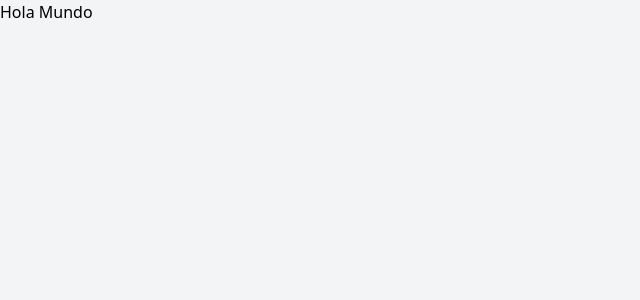
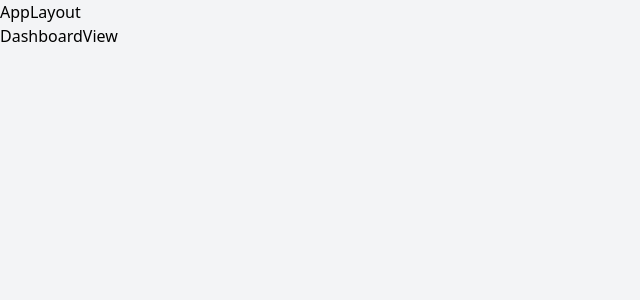
Before and after one commit to GenerationMilton/React-client-upTask-frontend-13-ts-, a React (Vite) app: page / in a window 1280 px wide. Shown: the top 300 px of the page, without its empty margins (0-640 px from the left). Built offline with nearby package versions, Linux system fonts and the light colour scheme.

Commit message:
frontend-application :sparkles: Creating the router

```diff
--- a/package.json
+++ b/package.json
@@ -11,7 +11,8 @@
   },
   "dependencies": {
     "react": "^19.2.0",
-    "react-dom": "^19.2.0"
+    "react-dom": "^19.2.0",
+    "react-router-dom": "^7.13.0"
   },
   "devDependencies": {
     "@eslint/js": "^9.39.1",
--- /dev/null
+++ b/src/layouts/AppLayout.tsx
@@ -0,0 +1,11 @@
+import { Outlet } from "react-router-dom"
+
+export default function AppLayout() {
+  return (
+    <>
+        <div>AppLayout</div>
+
+        <Outlet/>
+    </>
+  )
+}
--- a/src/main.tsx
+++ b/src/main.tsx
@@ -1,10 +1,11 @@
 import { StrictMode } from 'react'
 import { createRoot } from 'react-dom/client'
 import './index.css'
+import Router from './router'
 
 
 createRoot(document.getElementById('root')!).render(
   <StrictMode>
-    <h1>Hola Mundo</h1>
+    <Router/>
   </StrictMode>,
 )
--- /dev/null
+++ b/src/router.tsx
@@ -0,0 +1,15 @@
+import { BrowserRouter, Routes, Route } from "react-router-dom";
+import AppLayout from "./layouts/AppLayout";
+import DashboardView from "./views/DashboardView";
+
+export default function Router(){
+    return(
+        <BrowserRouter>
+            <Routes>
+                <Route element={<AppLayout/>}>
+                  <Route path="/" element={<DashboardView />} index/>
+                </Route>
+            </Routes>
+        </BrowserRouter>
+    )
+}
--- /dev/null
+++ b/src/views/DashboardView.tsx
@@ -0,0 +1,6 @@
+
+export default function DashboardView() {
+  return (
+    <div>DashboardView</div>
+  )
+}
```
Also changed, not shown: 1 other file (tests, documents, lock files or other folders).
